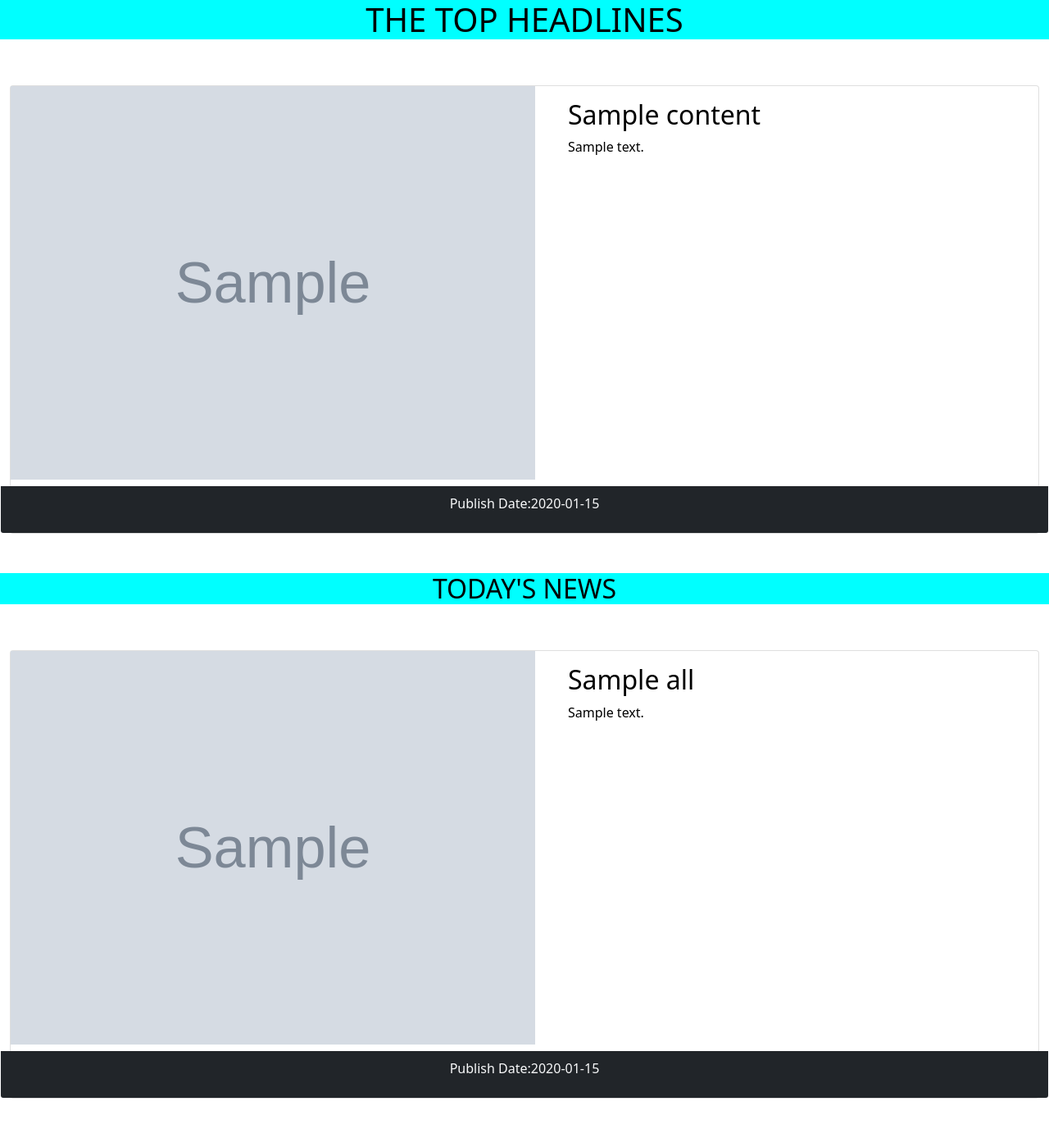
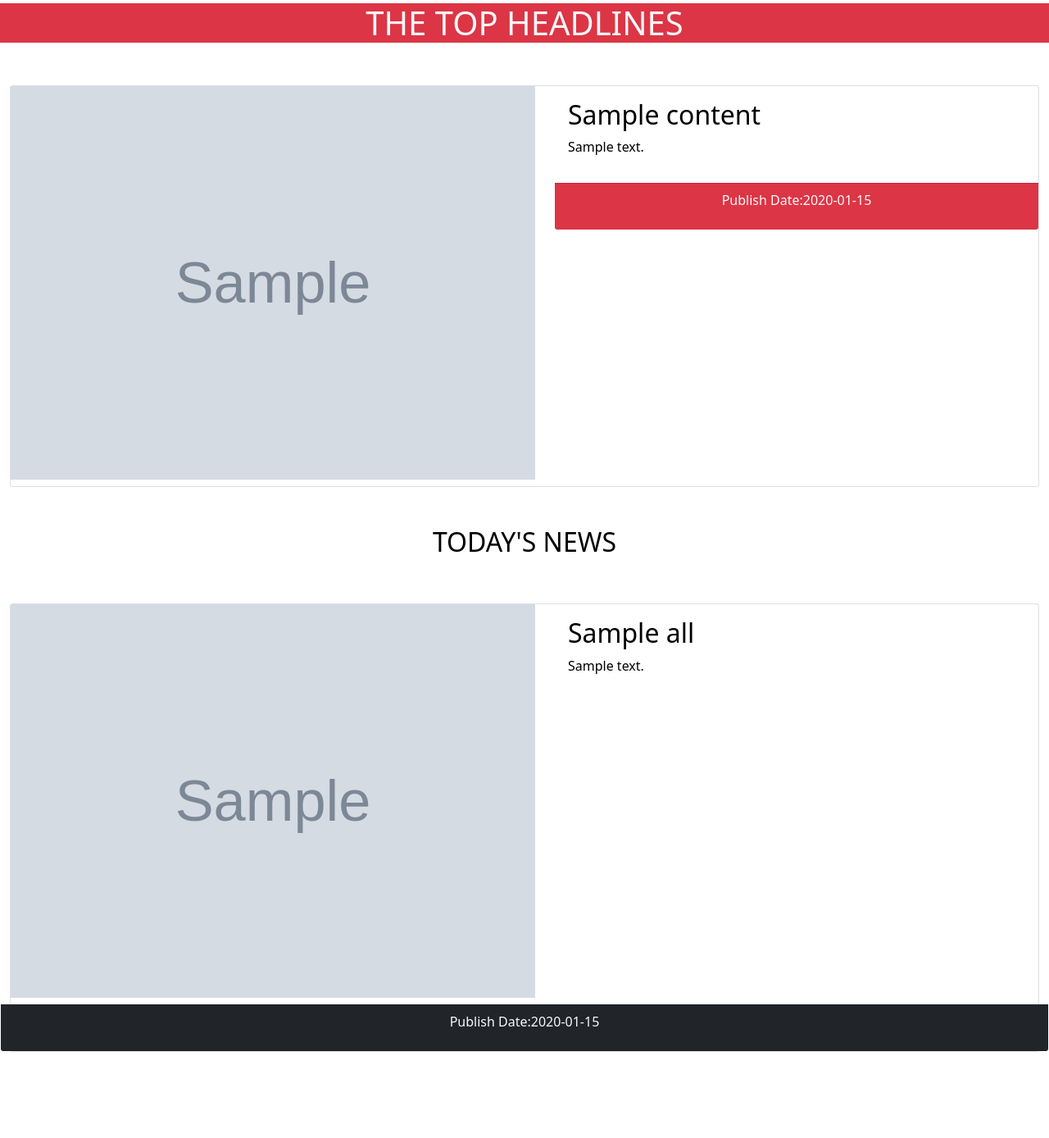
Before and after one commit to Moni-que/NEWS-ARTICLES-PREVIEW, a Flask app: template app/templates/index.html in a window 1280 px wide. Shown: the whole page at 82% size. After the commit the page ends 1283 px from the top, so only its background shows below. Run offline with Flask 2, Linux system fonts and the light colour scheme; the template is opened without the code that fills it: most values are stand-ins (such as "Sample title", 1, 10 or a date in 2020); grey boxes marked "Sample" are stand-in pictures; some libraries are stand-ins or nearby versions.

Commit message:
put card footer in the same column with card body

```diff
--- a/app/static/css/style.css
+++ b/app/static/css/style.css
@@ -1,7 +1,6 @@
 .heachone{
     color: black;
     text-align: center;
-    background-color: aqua;
 }
 a{
     color: black;
--- a/app/templates/index.html
+++ b/app/templates/index.html
@@ -10,7 +10,7 @@
 {% block content %}
 <div class="container-fluid">
     <div class="row">
-        <h1 class="heachone">THE TOP HEADLINES</h1>
+        <h1 class="heachone bg-danger my-1 text-light">THE TOP HEADLINES</h1>
     </div>
     {% for title,desc,img_url,p_date,url in contents %}
     <div class="card my-5">
@@ -25,9 +25,9 @@
                     <a href="{{url}}"><h2>{{title}}</h2></a>
                     <a href="{{url}}"><p>{{desc}}</p></a>
                 </div>
-            </div>
-            <div class="card-footer bg-dark text-light text-center">
-                <p>Publish Date:{{p_date}}</p>
+                <div class="card-footer bg-danger text-light text-center">
+                    <p>Publish Date:{{p_date}}</p>
+                </div>
             </div>
         </div>
     </div>
```
